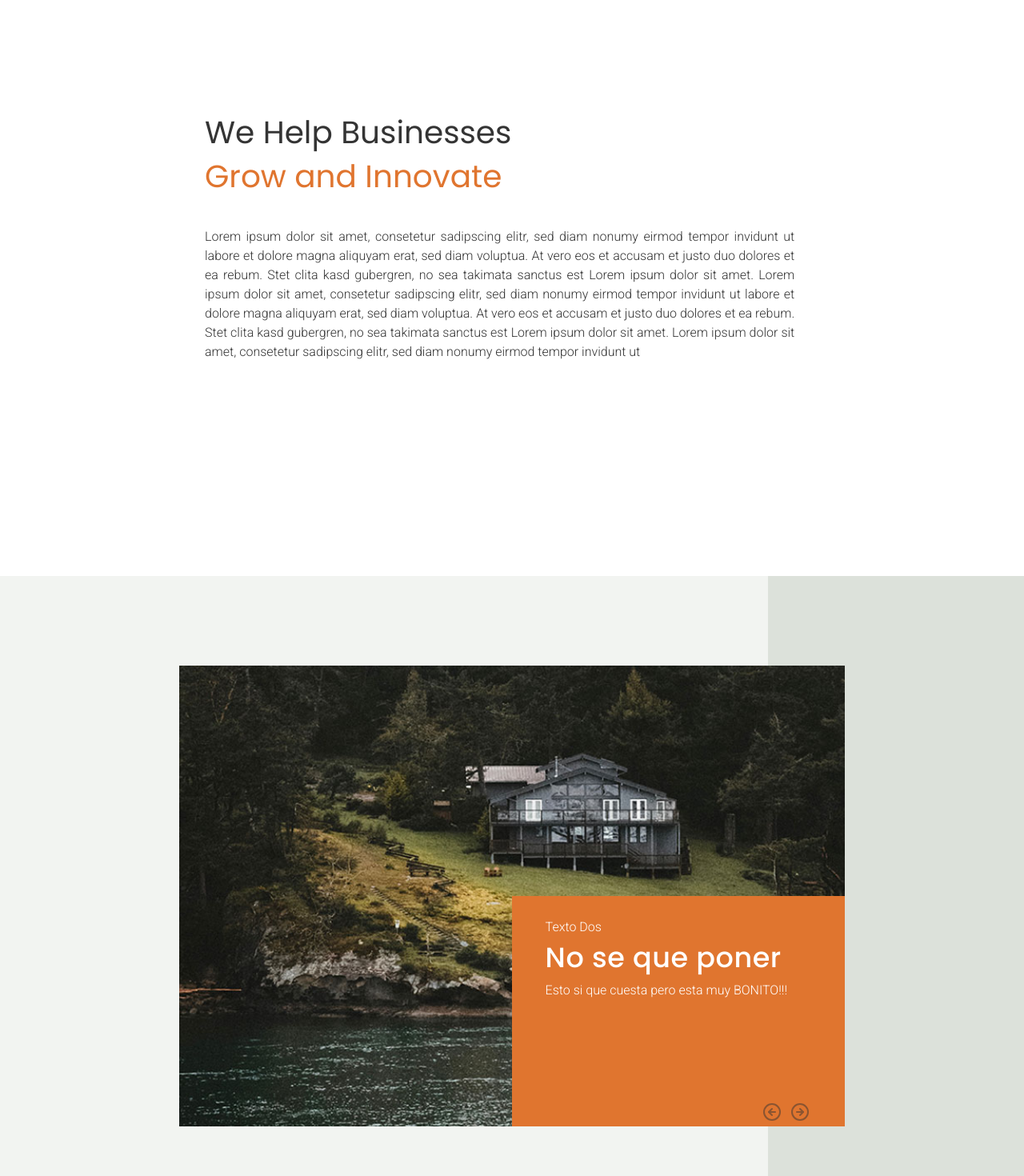
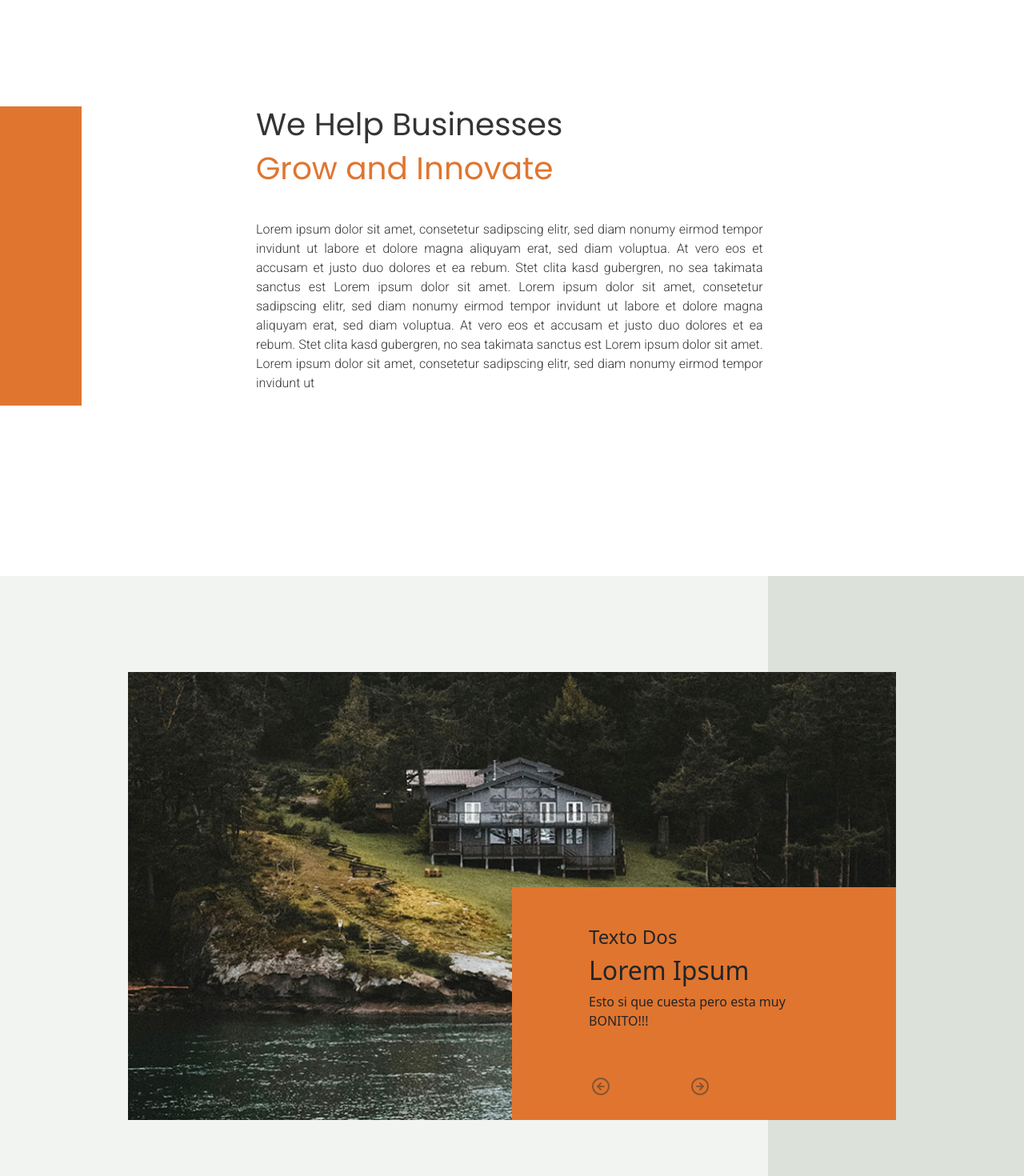
Before and after one commit to franbur/Pin2021Final, a React (Create React App) app: page / in a window 1280 px wide. Shown: the part 880-2350 px from the top of the page at 80% size. Built offline with nearby package versions, Linux system fonts and the light colour scheme.

Commit message:
Section 3 y 4 refactor

```diff
--- a/src/Components/NavBar/_NavBar.scss
+++ b/src/Components/NavBar/_NavBar.scss
@@ -7,14 +7,14 @@
   border-bottom: 2px solid #E0752F;
   background-color: rgba(0, 0, 0, 0.329);
   display: flex;
-  justify-content: space-evenly;
+  justify-content: space-between;
 
   height: 100px;
   padding-top: 2.3rem;
   padding-bottom: 2.2rem;
   cursor: pointer;
   position: fixed;
-  z-index: 1;
+  z-index: 2;
 
   @include response(md){
     flex-direction: column;
--- a/src/Components/Section1/_section1.scss
+++ b/src/Components/Section1/_section1.scss
@@ -5,8 +5,8 @@
 
 
 .titulos{
-  padding-top: 9.6rem;
-  padding-left: 6.3rem;
+  padding-top: 10rem;
+  padding-left: 10%;
 }
 .titulo-uno{
   height: 7.2rem;
@@ -65,7 +65,7 @@
 
   .carousel-indicators{
     justify-content: flex-start;
-    margin-left: 8%;
+    padding-left: 8%;
     @include response(md){
       height: 2.5rem;
       width: 33rem;
--- a/src/Components/Section2/_section2.scss
+++ b/src/Components/Section2/_section2.scss
@@ -1,6 +1,5 @@
 .contenedor-dos{
     background: #FFFFFF;
-    padding-left: 20%;
     left: 0px;
     @include fullSpace;
     display: flex;
@@ -8,11 +7,10 @@
 
   }
   .segunda-parte{
+    padding-left: 25%;
     width: 80%;
-    // @include response(md){
-    //   margin-left: 6rem;
-    //   margin-bottom: 6rem;
-    // }
+    background-image: linear-gradient(90deg, rgba(224, 117, 47, 1) 10%, rgba(255, 255, 255, 1) 10%);
+
   }
   .primerh1{
     color: #343434;
@@ -38,7 +36,6 @@
 
   .texto1{
     width: 90%;
-    height: 12.3rem;
     display: inline-block;
     @include textStyles(Roboto,300,16px,0.22,normal);
     color: #343434;
@@ -46,7 +43,6 @@
     text-align: justify;
     margin-top: 2rem;
     @include response (md) {
-      width: 32rem;
       height: 1rem;
       font-size: 0.7rem;
       margin-top: 1rem;
--- a/src/Components/Section3/Section3.js
+++ b/src/Components/Section3/Section3.js
@@ -4,9 +4,48 @@ export function Section3(params){
     return(
         <div id="seccion3" className ="contenedor-tres">
             <div className="imagentres">
-                <div className="caja">
+
+            <div id="carouselExampleFade" className="carousel slide carousel-fade content" data-bs-ride="carousel">
+
+                <div class="carousel-inner">
+                    <div className="carousel-item active">
+                        <h4 className="texto-caja1">Sed ut perspiciatis</h4>
+                        <h2 className="texto-caja2">Nemo Enim</h2>
+                        <p className="texto-caja3">Sed ut perspiciatis unde omnis iste natus error sit voluptatem accusantium doloremque laudantium, totam rem aperiam.</p>
+                    </div>
+                    <div className="carousel-item">
+                        <h4 className="texto-caja1">Texto Dos</h4>
+                        <h2 className="texto-caja2">Lorem Ipsum</h2>
+                        <p className="texto-caja3">Esto si que cuesta pero esta muy BONITO!!!</p>
+                    </div>
+                    <div className="carousel-item">
+                        <h4 className="texto-caja1">Texto Tres</h4>
+                        <h2 className="texto-caja2">Lorem Ipsum</h2>
+                        <p className="texto-caja3">Lorem ipsum dolor sit amet, consectetur adipisicing elit. Saepe, fugiat!</p>
+                    </div>
+                </div>
+
+                <div className="flechas">
+                    <button className="carousel-control-prev" type="button" data-bs-target="#carouselExampleFade" data-bs-slide="prev">
+                        <span className="flecha-izquierda" aria-hidden="true"></span>
+                        <span className="visually-hidden">Previous</span>
+                    </button>
+                    <button className="carousel-control-next" type="button" data-bs-target="#carouselExampleFade" data-bs-slide="next">
+                        <span className="flecha-derecha" aria-hidden="true"></span>
+                        <span className="visually-hidden">Next</span>
+                    </button>
+                </div>
+            </div>
+            </div>
+        </div>
+    )
+};
+export default Section3;
+
+/*
 <div className="carrusel2">
-                        <div id="carouselExampleFade" className="carousel slide carousel-fade" data-bs-ride="carousel">
+                        <div id="carouselExampleFade" className="carousel slide carousel-fade caja" data-bs-ride="carousel">
+                            <div>
                                 <div>
                                     <div className="carousel-item active">
                                         <h4 className="texto-caja1">Sed ut perspiciatis</h4>
@@ -24,6 +63,7 @@ export function Section3(params){
                                         <p className="texto-caja3">Lorem ipsum dolor sit amet, consectetur adipisicing elit. Saepe, fugiat!</p>
                                     </div>
                                 </div>
+                            </div>
                             <div className="flechas">
                                 <button className="carousel-control-prev" type="button" data-bs-target="#carouselExampleFade" data-bs-slide="prev">
                                     <span className="flecha-izquierda" aria-hidden="true"></span>
@@ -36,9 +76,4 @@ export function Section3(params){
                             </div>
                         </div>
                     </div>
-                </div>
-            </div>
-        </div>
-    )
-};
-export default Section3;
+*/
--- a/src/Components/Section3/_section3.scss
+++ b/src/Components/Section3/_section3.scss
@@ -6,14 +6,15 @@
   align-items: center;
 }
 .imagentres{
-  width: 65%;
-  height: 72%;
+  width: 75%;
+  height: 70%;
   background-image: url(../../assets/img/section3-image.png);
   background-repeat: no-repeat;
   background-size: cover;
   display: flex;
   align-items: flex-end;
   justify-content: flex-end;
+
   @include response(md){
     width: 100%;
     height: 100%;
@@ -22,25 +23,25 @@
     justify-content: center;
   }
 }
+// .carrusel2{
+//   width: 100%;
 
-.caja{
-  position: relative;
+// }
+
+.content{
+
   width: 50%;
-  height: 50%;
   background: #E0752F;
-  padding-bottom: 31px;
+  padding: 5% 10%;
+  max-height: 65%;
   @include response(md){
-    // width: 14.7rem;
-    // height: 9.5rem;
+    min-height: 65%;
   }
 }
 
 .flechas{
-  position: absolute;
-  width: 7.7rem;
   height: 3rem;
-  top: 15rem;
-  left: 73%;
+
   @include response(md){
     top: 5.5rem;
     font-size: 10px;
@@ -48,46 +49,46 @@
   }
 }
 
-.texto-caja1{
-  width: 80%;
-  color: #FFFFFF;
-  opacity: 1;
-  @include textStyles(Roboto,300,16px,0.22,normal);
-  margin-left: 10%;
-  margin-top: 7%;
-  @include response(md){
-    margin-top: 1rem;
-    font-size: 10px;
-    margin-left: 1.2rem;
-  }
-}
+// .texto-caja1{
+//   width: 80%;
+//   color: #FFFFFF;
+//   opacity: 1;
+//   @include textStyles(Roboto,300,16px,0.22,normal);
+//   margin-left: 10%;
+//   margin-top: 7%;
+//   @include response(md){
+//     margin-top: 1rem;
+//     font-size: 10px;
+//     margin-left: 1.2rem;
+//   }
+// }
 
-.texto-caja2{
-  width: 80%;
-  margin-left: 10%;
-  margin-bottom: 0px;
-  color: #FFFFFF;
-  opacity: 1;
-  @include textStyles(Poppins,medium,35px,0.55px,normal);
-  @include response(md){
-    font-size: 17px;
-  }
-}
+// .texto-caja2{
+//   width: 80%;
+//   margin-left: 10%;
+//   margin-bottom: 0px;
+//   color: #FFFFFF;
+//   opacity: 1;
+//   @include textStyles(Poppins,medium,35px,0.55px,normal);
+//   @include response(md){
+//     font-size: 17px;
+//   }
+// }
 
-.texto-caja3{
-  width: 80%;
-  height: 63px;
-  margin-left: 10%;
-  margin-top: 0.5rem;
-  color: rgba(255, 255, 255, 1);
-  opacity: 1;
-  @include textStyles(Roboto,300,16px,0.22,normal);
-  @include response(md){
-    width: 11rem;
-    height: 1.2rem;
-    font-size: 10px;
-  }
-}
+// .texto-caja3{
+//   width: 80%;
+//   height: 63px;
+//   margin-left: 10%;
+//   margin-top: 0.5rem;
+//   color: rgba(255, 255, 255, 1);
+//   opacity: 1;
+//   @include textStyles(Roboto,300,16px,0.22,normal);
+//   @include response(md){
+//     width: 11rem;
+//     height: 1.2rem;
+//     font-size: 10px;
+//   }
+// }
 
 .carousel-control-next{
   width: 100%;
--- a/src/Components/Section4/_section4.scss
+++ b/src/Components/Section4/_section4.scss
@@ -19,8 +19,7 @@
     height: 80%;
     @include response(md){
       margin-top: 8rem;
-      margin-left: 6rem;
-      margin-right: 4rem;
+      margin: auto;
     }
   }
 
--- a/src/assets/_conf.scss
+++ b/src/assets/_conf.scss
@@ -53,4 +53,5 @@ body {
     background-image: linear-gradient(to right, #F2F4F1 75%, #DCE1DA 75%);
     padding: 0px;
     margin: 0px;
+    overflow-x: hidden;
   }
```
Lines whose indentation alone changed are shown as unchanged.
